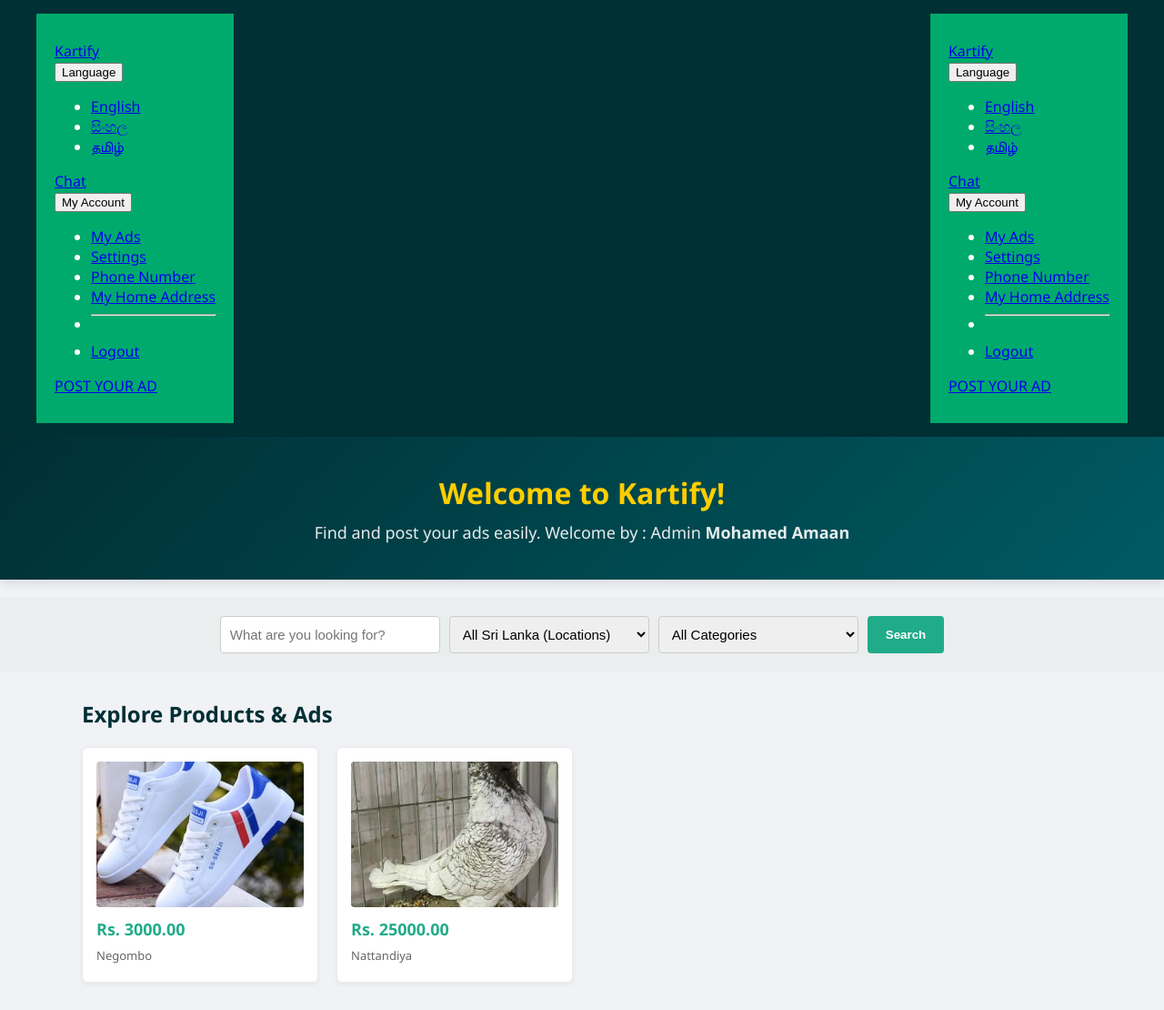
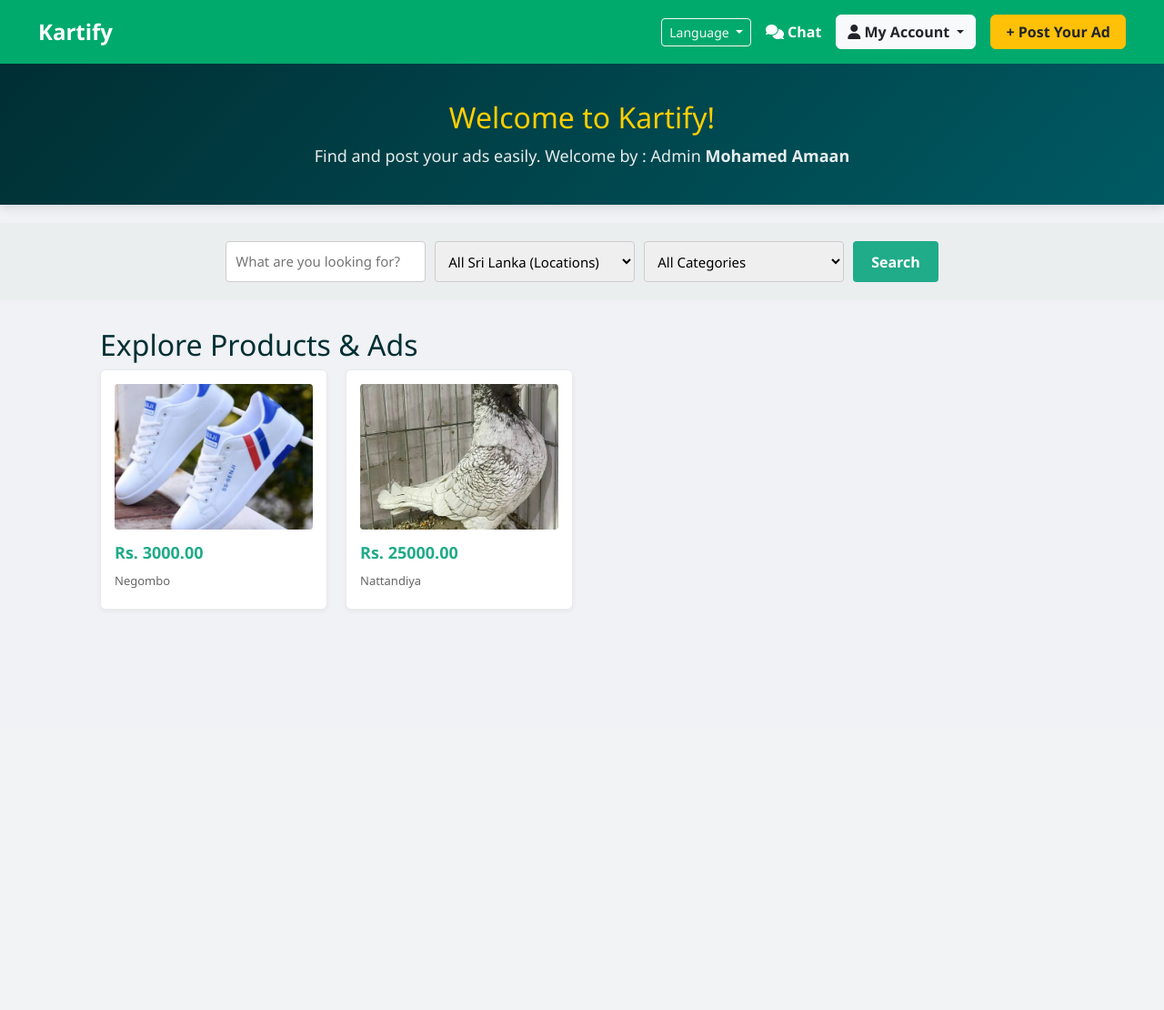
Before and after one commit to mhdamaan4321-source/Kartify-, a Django app: page / in a window 1280 px wide. Shown: the whole page at 91% size. After the commit the page ends 669 px from the top, so only its background shows below. Run offline with Django 5.2, Linux system fonts and the light colour scheme; a user stored in the database is signed in; data comes from the database, SQL or seed files in the repository.

Commit message:
Fixed navbar and added bootstrap JS for dropdown

```diff
--- a/core/templates/core/home.html
+++ b/core/templates/core/home.html
@@ -4,32 +4,15 @@
 <head>
     <meta charset="UTF-8">
     <title>Kartify - Home</title>
+    <!-- Bootstrap CSS CDN (For Dropdowns & Icons) -->
+    <link href="https://cdn.jsdelivr.net/npm/bootstrap@5.3.0/dist/css/bootstrap.min.css" rel="stylesheet">
+    <link rel="stylesheet" href="https://cdnjs.cloudflare.com/ajax/libs/font-awesome/6.4.0/css/all.min.css">
+
     <style>
-
-
         body { font-family: 'Segoe UI', Tahoma, Geneva, Verdana, sans-serif; margin: 0; padding: 0; background: #f0f2f5; color: #333; }
 
         /* Header Styling */
-        header { background: #002f34; color: white; padding: 15px 40px; display: flex; justify-content: space-between; align-items: center; }
-
-        .logo-container {
-            display: flex;
-            align-items: center;
-        }
-
-        .logo-img {
-            max-height: 45px;
-            width: auto;
-            display: block;
-        }
-
-        .nav-links {
-            display: flex;
-            align-items: center;
-        }
-
-        .nav-links a { color: white; text-decoration: none; margin-left: 20px; font-weight: 600; }
-        .nav-links .btn-post { background: #ffce00; color: #002f34; padding: 8px 15px; border-radius: 4px; }
+        header { background: #00aa6c; color: white; }
 
         /* Welcome Banner Styling */
         .welcome-banner { background: linear-gradient(135deg, #002f34, #005a63); color: white; padding: 40px 20px; text-align: center; margin-bottom: 20px; box-shadow: 0 4px 10px rgba(0,0,0,0.1); }
@@ -42,7 +25,7 @@
         .search-btn { background: #20ab89; color: white; border: none; padding: 10px 20px; font-weight: bold; border-radius: 4px; cursor: pointer; }
 
         /* Products Grid */
-        .container { max-width: 1100px; margin: 30px auto; padding: 0 20px; }
+        .container-box { max-width: 1100px; margin: 30px auto; padding: 0 20px; }
         h2 { color: #002f34; }
         .product-grid { display: grid; grid-template-columns: repeat(auto-fill, minmax(240px, 1fr)); gap: 20px; }
         .product-card { background: white; border-radius: 6px; padding: 15px; box-shadow: 0 2px 5px rgba(0,0,0,0.05); text-decoration: none; color: inherit; display: block; border: 1px solid #eaeaea; transition: 0.2s; }
@@ -59,12 +42,12 @@
 <body>
 
     <header>
-      <nav class="navbar navbar-expand-lg navbar-dark" style="background-color: #00aa6c;">
-    <div class="container">
+        <nav class="navbar navbar-expand-lg navbar-dark" style="background-color: #00aa6c; padding: 12px 30px;">
+            <div class="container-fluid">
                 <!-- Logo / Brand -->
-        <a class="navbar-brand fw-bold" href="{% url 'home' %}">Kartify</a>
+                <a class="navbar-brand fw-bold fs-4" href="{% url 'home' %}">Kartify</a>
 
-        <!-- Search or Navigation Items -->
+                <!-- Navigation Items -->
                 <div class="ms-auto d-flex align-items-center gap-3">
                     <!-- Language Switcher (3 Languages) -->
                     <div class="dropdown">
@@ -80,16 +63,16 @@
 
                     {% if user.is_authenticated %}
                         <!-- Chat Icon -->
-                <a href="#" class="text-white text-decoration-none">
+                        <a href="#" class="text-white text-decoration-none fw-semibold">
                             <i class="fas fa-comments"></i> Chat
                         </a>
 
                         <!-- My Account Dropdown -->
                         <div class="dropdown">
-                    <button class="btn btn-light dropdown-toggle" type="button" data-bs-toggle="dropdown">
+                            <button class="btn btn-light dropdown-toggle text-dark fw-bold" type="button" data-bs-toggle="dropdown">
                                 <i class="fas fa-user"></i> My Account
                             </button>
-                    <ul class="dropdown-menu dropdown-menu-end">
+                            <ul class="dropdown-menu dropdown-menu-end shadow">
                                 <li><a class="dropdown-item" href="#">My Ads</a></li>
                                 <li><a class="dropdown-item" href="#">Settings</a></li>
                                 <li><a class="dropdown-item" href="#">Phone Number</a></li>
@@ -99,60 +82,12 @@
                             </ul>
                         </div>
                     {% else %}
-                <a href="{% url 'login' %}" class="text-white text-decoration-none">Sign In</a>
-                <a href="{% url 'register' %}" class="text-white text-decoration-none">Register</a>
+                        <a href="{% url 'login' %}" class="text-white text-decoration-none fw-semibold">Sign In</a>
+                        <a href="{% url 'register' %}" class="text-white text-decoration-none fw-semibold">Register</a>
                     {% endif %}
 
-            <!-- Post Your Ad Button (Yellow Corner Button) -->
-            <a href="#" class="btn btn-warning fw-bold text-dark">POST YOUR AD</a>
-        </div>
-    </div>
-</nav><nav class="navbar navbar-expand-lg navbar-dark" style="background-color: #00aa6c;">
-    <div class="container">
-        <!-- Logo / Brand -->
-        <a class="navbar-brand fw-bold" href="{% url 'home' %}">Kartify</a>
-
-        <!-- Search or Navigation Items -->
-        <div class="ms-auto d-flex align-items-center gap-3">
-            <!-- Language Switcher (3 Languages) -->
-            <div class="dropdown">
-                <button class="btn btn-sm btn-outline-light dropdown-toggle" type="button" data-bs-toggle="dropdown">
-                    Language
-                </button>
-                <ul class="dropdown-menu">
-                    <li><a class="dropdown-item" href="#">English</a></li>
-                    <li><a class="dropdown-item" href="#">සිංහල</a></li>
-                    <li><a class="dropdown-item" href="#">தமிழ்</a></li>
-                </ul>
-            </div>
-
-            {% if user.is_authenticated %}
-                <!-- Chat Icon -->
-                <a href="#" class="text-white text-decoration-none">
-                    <i class="fas fa-comments"></i> Chat
-                </a>
-
-                <!-- My Account Dropdown -->
-                <div class="dropdown">
-                    <button class="btn btn-light dropdown-toggle" type="button" data-bs-toggle="dropdown">
-                        <i class="fas fa-user"></i> My Account
-                    </button>
-                    <ul class="dropdown-menu dropdown-menu-end">
-                        <li><a class="dropdown-item" href="#">My Ads</a></li>
-                        <li><a class="dropdown-item" href="#">Settings</a></li>
-                        <li><a class="dropdown-item" href="#">Phone Number</a></li>
-                        <li><a class="dropdown-item" href="#">My Home Address</a></li>
-                        <li><hr class="dropdown-divider"></li>
-                        <li><a class="dropdown-item text-danger" href="{% url 'logout' %}">Logout</a></li>
-                    </ul>
-                </div>
-            {% else %}
-                <a href="{% url 'login' %}" class="text-white text-decoration-none">Sign In</a>
-                <a href="{% url 'register' %}" class="text-white text-decoration-none">Register</a>
-            {% endif %}
-
-            <!-- Post Your Ad Button (Yellow Corner Button) -->
-            <a href="#" class="btn btn-warning fw-bold text-dark">POST YOUR AD</a>
+                    <!-- Post Your Ad Button -->
+                    <a href="#" class="btn btn-warning fw-bold text-dark px-3">+ Post Your Ad</a>
                 </div>
             </div>
         </nav>
@@ -183,7 +118,7 @@
     </form>
 
     <!-- Product Listings -->
-    <div class="container">
+    <div class="container-box">
         <h2>Explore Products & Ads</h2>
         <div class="product-grid">
             {% for product in products %}
@@ -209,5 +144,7 @@
         </div>
     </div>
 
+    <!-- Bootstrap JS CDN (Required for Dropdowns to open) -->
+    <script src="https://cdn.jsdelivr.net/npm/bootstrap@5.3.0/dist/js/bootstrap.bundle.min.js"></script>
 </body>
 </html>
```
Lines whose indentation alone changed are shown as unchanged.
